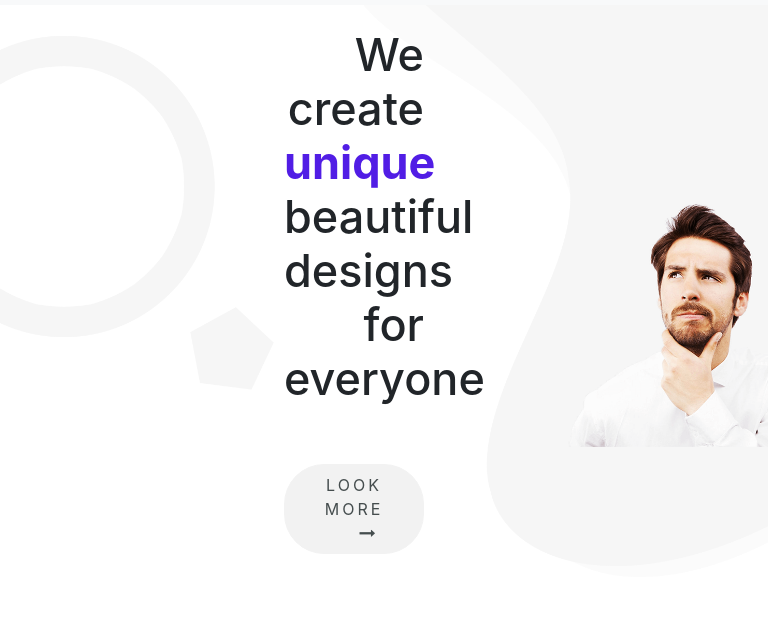
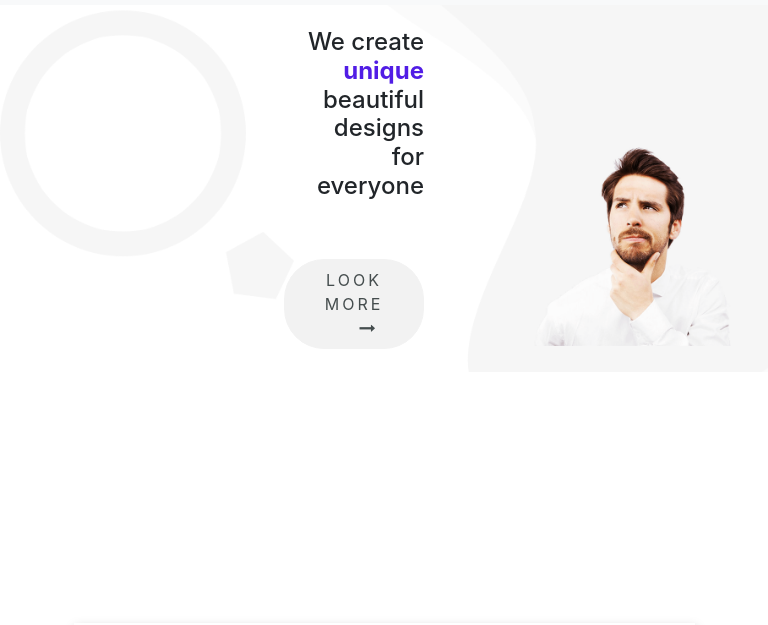
Before and after one commit to ajmaien/agency, a plain HTML site: page index.html in a window 768 px wide. Shown: the part 102-727 px from the top of the page. Drawn offline with nearby package versions, Linux system fonts and the light colour scheme.

Commit message:
Add files via upload

```diff
--- a/css/style.css
+++ b/css/style.css
@@ -736,6 +736,9 @@ html{
 */
 
 @media (min-width: 768px) and (max-width: 1024px) {
+  .banner h1 {
+    font-size: 24px;
+}
   .client img {
     width: 571px;
 }
```
